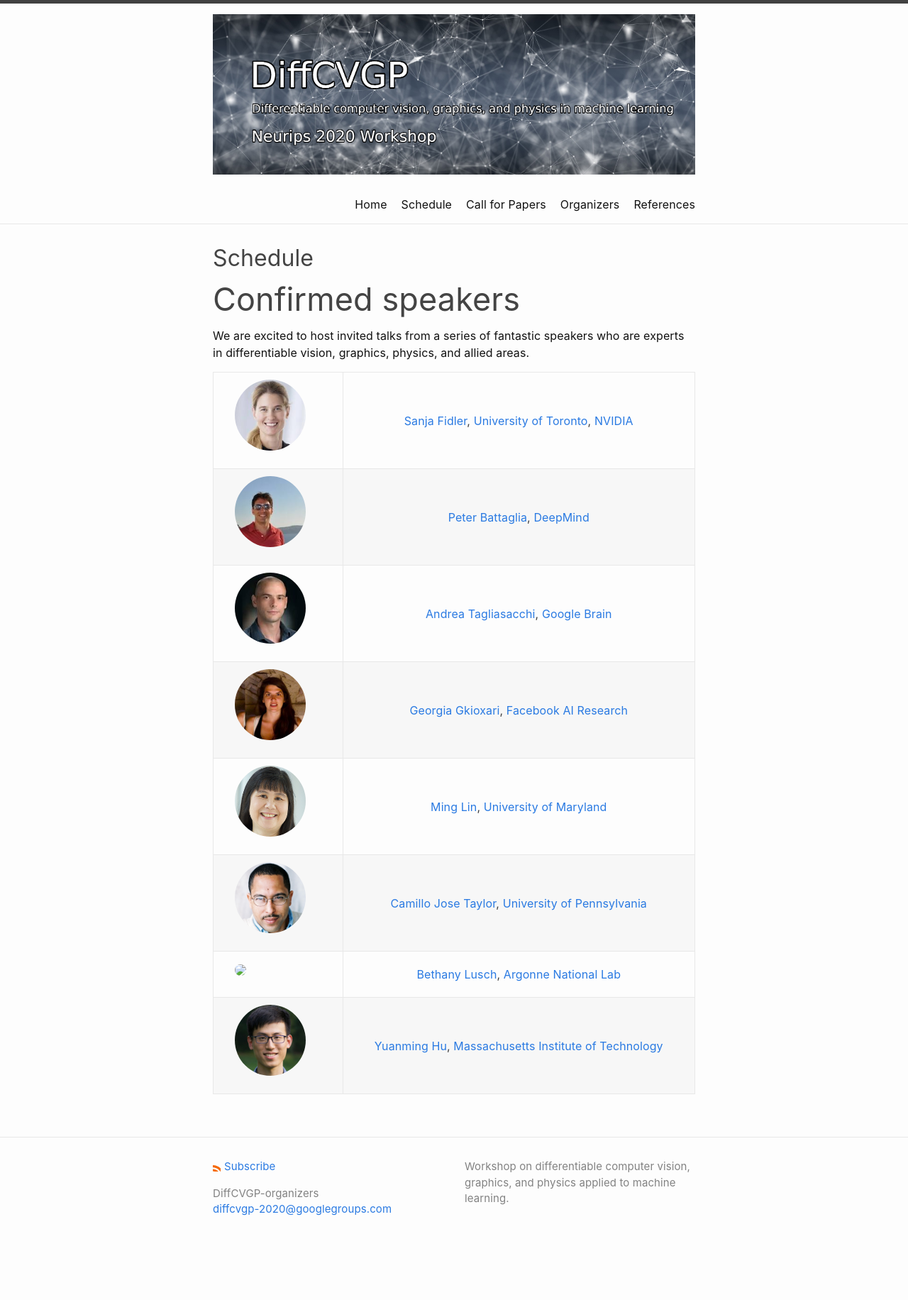
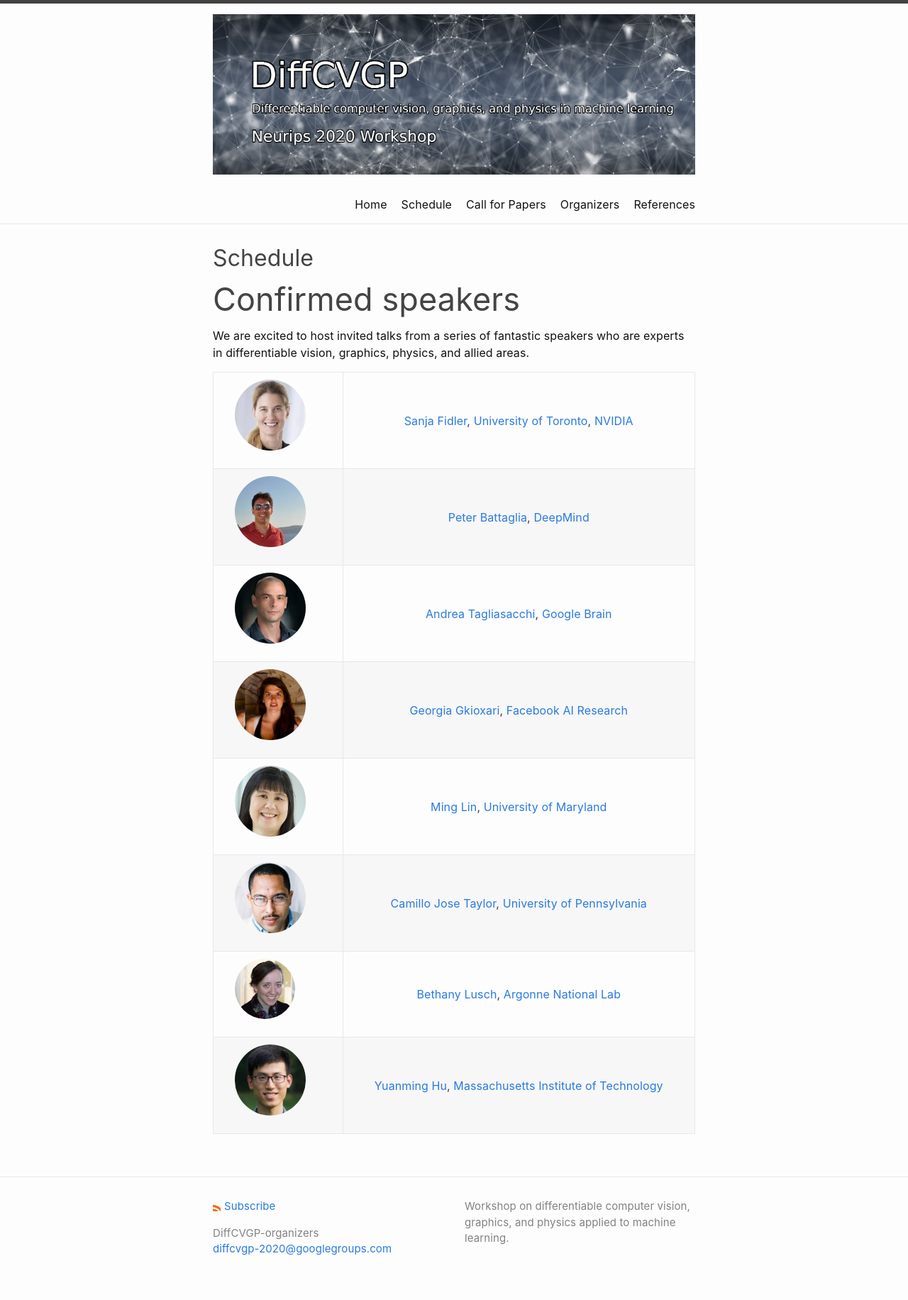
Before and after one commit to montrealrobotics/diffcvgp, a Jekyll site: the page built from schedule.md, in a window 1280 px wide. Shown: the whole page at 71% size. Built offline with Jekyll 4.4.1, drawn with Linux system fonts in a browser that asks for light colours; before the commit the page ends 1776 px from its top, so only the background shows below that.

Commit message:
Fix broken link to speaker image
Signed-off-by: Krishna Murthy Jatavallabhula <krishna@Krishnas-MacBook-Pro.local>

```diff
--- a/schedule.md
+++ b/schedule.md
@@ -106,7 +106,7 @@ We are excited to host invited talks from a series of fantastic speakers who are
         <td>
             <div class="col-xs-2">
                 <p align="center">
-                    <img class="people-pic" src="/diffcvgp/diffcvgp/assets/img/bethany.jpg">
+                    <img class="people-pic" src="/diffcvgp/assets/img/bethany.jpg">
                 </p>
             </div>
         </td>
```
